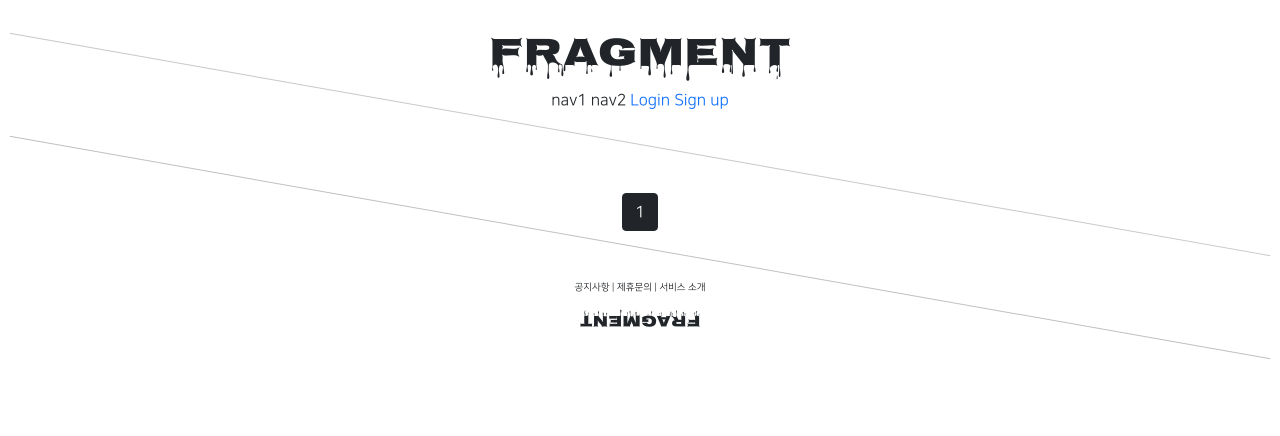
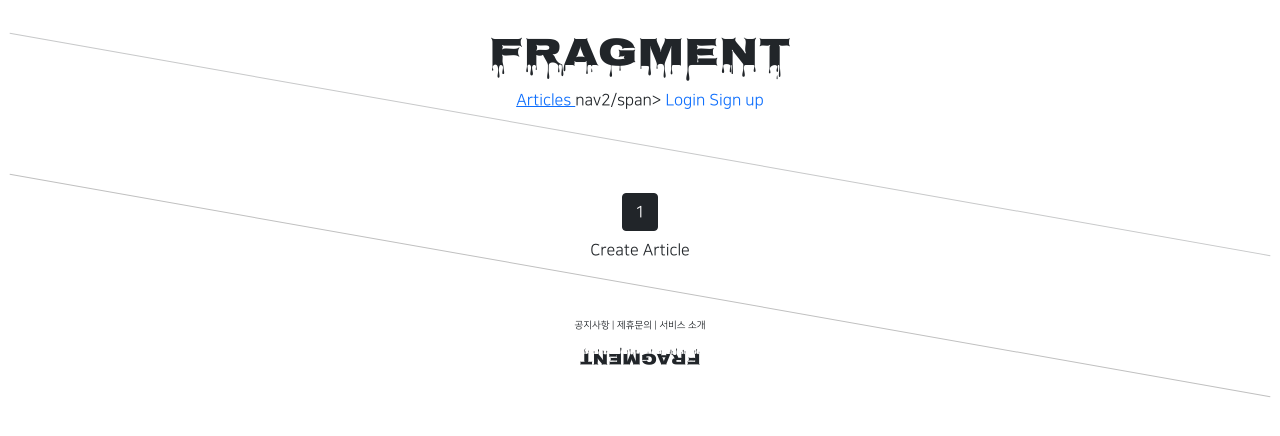
Before and after one commit to 21nkyu/ik_1ban_2, a Django app: page /articles/list/ in a window 1280 px wide. Shown: the top 436 px of the page. Run offline with Django 3.2, Linux system fonts and the light colour scheme; data that the repository does not hold is empty; parts of the project's set-up code (start-up, migrations or seed data) failed here and were passed over; some libraries are stand-ins or nearby versions.

Commit message:
20210807_scd_008(020)

```diff
--- a/articleapp/templates/articleapp/detail.html
+++ b/articleapp/templates/articleapp/detail.html
@@ -17,7 +17,7 @@
             <div class="article_content">
                 {{ target_article.content }}
             </div>
-            <hr>
+            <hr class="hr_deg">
             {% if target_article.writer == user %}
             <div>
                 <a href="{% url 'articleapp:update' pk=target_article.pk %}"
--- a/articleapp/templates/articleapp/list.html
+++ b/articleapp/templates/articleapp/list.html
@@ -35,22 +35,12 @@
     <script src="{% static 'js/magicgrid.js' %}">
 
     </script>
+   {% include 'snippets/pagination.html' %}
+
     <div class="text-center">
-        {% if page_obj.has_previous %}
-            <a href="?page={{ page_obj.previous_page_number }}"
-            class="btn btn-secondary rounded-pill">
-            {{ page_obj.previous_page_number }}
-            </a>
-        {% endif %}
-            <a href="#"
-            class="btn btn-dark round-pill">
-                {{ page_obj.number }}
-            </a>
-        {% if page_obj.has_next %}
-            <a href="?page={{ page_obj.next_page_number }}"
-            class="btn btn-secondary rounded-pill">
-                {{ page_obj.next_page_number }}
-            </a>
-        {% endif %}
+        <a href="{% url 'articleapp:create' %}"
+        class="btn btn=outline=dark rounded-pill px-5">
+            Create Article
+        </a>
     </div>
 {% endblock %}
--- a/templates/header.html
+++ b/templates/header.html
@@ -5,8 +5,12 @@
         </h1>
     </div>
     <div class="fragment_header_button">
-        <span>nav1</span>
-        <span>nav2</span>
+        <span>
+            <a href="{% url 'articleapp:list' %}">
+                Articles
+            </a>
+        </span>
+        <span>nav2/span>
         {% if not user.is_authenticated %}
             <span>
                 <a href="{% url 'accountapp:login' %}" class="hideline"> Login </a>
--- /dev/null
+++ b/templates/snippets/pagination.html
@@ -0,0 +1,18 @@
+ <div class="text-center">
+        {% if page_obj.has_previous %}
+            <a href="?page={{ page_obj.previous_page_number }}"
+            class="btn btn-secondary rounded-pill">
+            {{ page_obj.previous_page_number }}
+            </a>
+        {% endif %}
+            <a href="#"
+            class="btn btn-dark round-pill">
+                {{ page_obj.number }}
+            </a>
+        {% if page_obj.has_next %}
+            <a href="?page={{ page_obj.next_page_number }}"
+            class="btn btn-secondary rounded-pill">
+                {{ page_obj.next_page_number }}
+            </a>
+        {% endif %}
+    </div>
```
